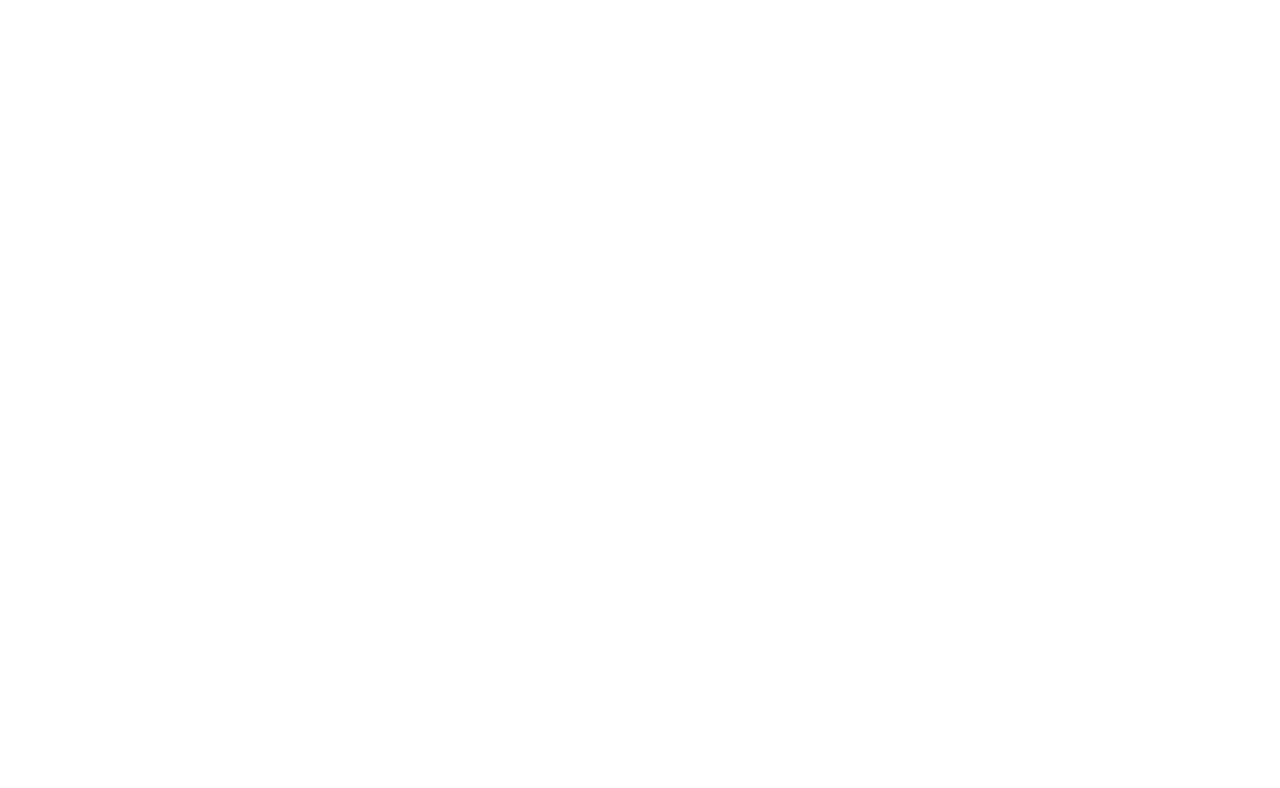
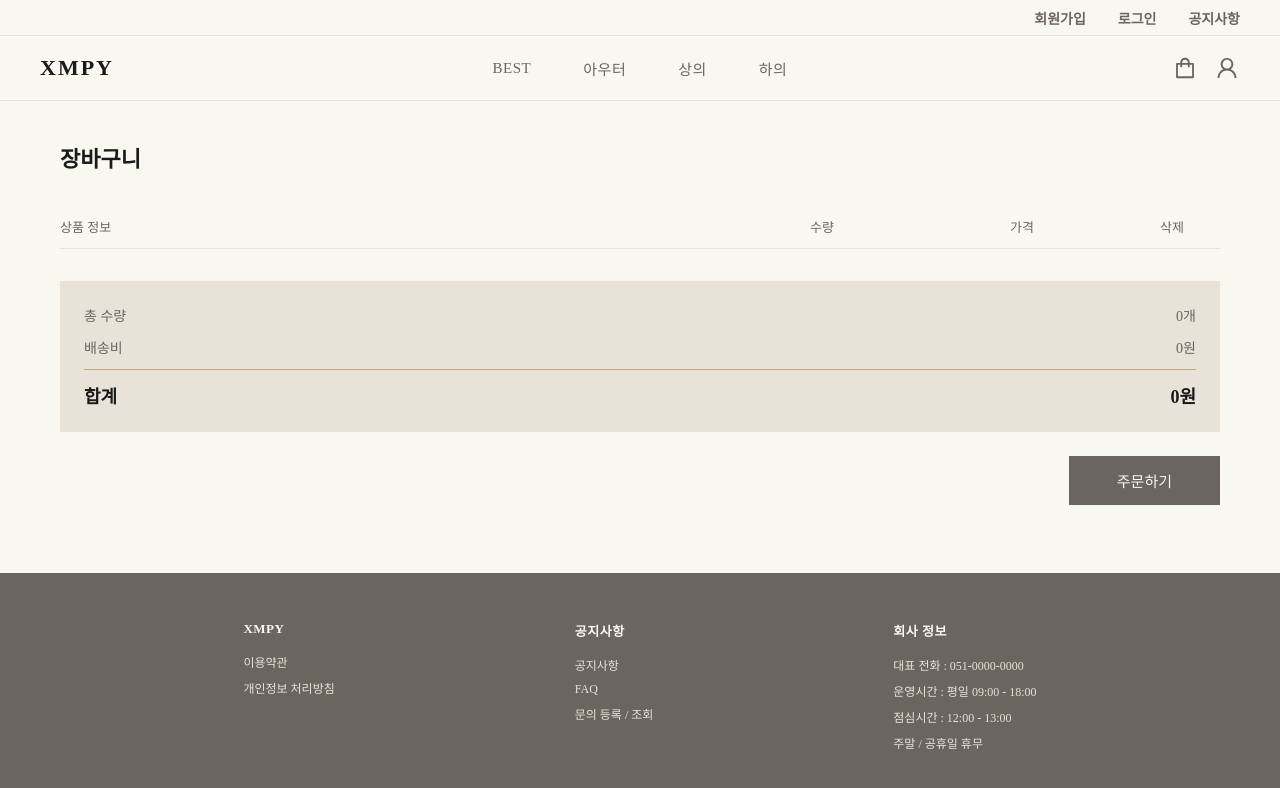
Before and after one commit to XMPY-MALL/XMPY-MALL-FRONT, a React (Vite) app: page /cart in a window 1280 px wide. Before the commit this address had no page. Shown: the top 788 px of the page. Built offline with nearby package versions, Linux system fonts and the light colour scheme.

Commit message:
feat: cartpage

```diff
--- a/src/constants/menu.jsx
+++ b/src/constants/menu.jsx
@@ -1,4 +1,6 @@
+import CartPage from "../pages/CartPage/CartPage";
 import Home from "../pages/Home/Home";
+import PaymentPage from "../pages/PaymentPage/PaymentPage";
 import ProductDetailPage from "../pages/ProductDetailPage/ProductDetailPage";
 import Signin from "../pages/Signin/Signin";
 import Signup from "../pages/Signup/Signup";
@@ -38,4 +40,6 @@
     element: <Signup />,
   },
   { id: "home", path: "/", element: <Home /> },
+  { id: "cart", path: "/cart", element: <CartPage /> },
+  { id: "payment", path: "/payment", element: <PaymentPage /> },
 ];
--- a/src/hooks/useCart.js
+++ b/src/hooks/useCart.js
@@ -1,4 +1,7 @@
-const CART_KEY = "xmpyCart";
+import { useState } from "react";
+
+// hooks/useCart.js
+const CART_KEY = "xmpy_cart";
 
 const getCart = () => {
   try {
@@ -18,17 +21,38 @@
   a.size.id === b.size.id;
 
 export const useCart = () => {
+  const [cartItems, setCartItems] = useState(getCart());
+
+  const sync = (newCart) => {
+    saveCart(newCart);
+    setCartItems(newCart);
+  };
+
   const addToCart = (newItem) => {
-    const cart = getCart();
-    const existIndex = cart.findIndex((item) => isSameItem(item, newItem));
-
+    const existIndex = cartItems.findIndex((item) => isSameItem(item, newItem));
     if (existIndex !== -1) {
-      cart[existIndex].quantity += newItem.quantity;
-      saveCart(cart);
+      const updated = [...cartItems];
+      updated[existIndex].quantity += newItem.quantity;
+      sync(updated);
     } else {
-      saveCart([...cart, newItem]);
+      sync([...cartItems, newItem]);
     }
   };
 
-  return { addToCart };
+  const updateQuantity = (targetItem, delta) => {
+    const updated = cartItems
+      .map((item) =>
+        isSameItem(item, targetItem)
+          ? { ...item, quantity: item.quantity + delta }
+          : item,
+      )
+      .filter((item) => item.quantity > 0);
+    sync(updated);
+  };
+
+  const removeFromCart = (targetItem) => {
+    sync(cartItems.filter((item) => !isSameItem(item, targetItem)));
+  };
+
+  return { cartItems, addToCart, updateQuantity, removeFromCart };
 };
--- a/src/pages/CartPage/CartPage.jsx
+++ b/src/pages/CartPage/CartPage.jsx
@@ -1,5 +1,91 @@
-import React from "react";
+/** @jsxImportSource @emotion/react */
+import { useCart } from "../../hooks/useCart";
+import * as s from "./styles";
+import { FiTrash2 } from "react-icons/fi";
+
+function CartRow({ item, onQuantity, onRemove }) {
+  return (
+    <li css={s.item}>
+      <div css={s.productInfo}>
+        <img src={item.imageUrl} alt={item.productName} css={s.thumbnail} />
+        <div css={s.productText}>
+          <p css={s.productName}>{item.productName}</p>
+          <p css={s.option}>
+            {item.color.label} / {item.size.label}
+          </p>
+        </div>
+      </div>
+
+      <div css={s.quantityControl}>
+        <button css={s.quantityBtn} onClick={() => onQuantity(item, -1)}>
+          −
+        </button>
+        <span css={s.quantityValue}>{item.quantity}</span>
+        <button css={s.quantityBtn} onClick={() => onQuantity(item, 1)}>
+          +
+        </button>
+      </div>
+
+      <span css={s.price}>
+        {(item.price * item.quantity).toLocaleString()}원
+      </span>
+
+      <button css={s.deleteBtn} onClick={() => onRemove(item)}>
+        <FiTrash2 size={18} />
+      </button>
+    </li>
+  );
+}
 
 export default function CartPage() {
-  return <div>CartPage</div>;
+  const { cartItems, updateQuantity, removeFromCart } = useCart();
+
+  const totalQuantity = cartItems.reduce((acc, item) => acc + item.quantity, 0);
+  const totalPrice = cartItems.reduce(
+    (acc, item) => acc + item.price * item.quantity,
+    0,
+  );
+
+  return (
+    <div css={s.container}>
+      <h1 css={s.title}>장바구니</h1>
+
+      <div css={s.tableHeader}>
+        <span>상품 정보</span>
+        <span>수량</span>
+        <span>가격</span>
+        <span>삭제</span>
+      </div>
+
+      <ul css={s.list}>
+        {cartItems.map((item) => (
+          <CartRow
+            key={`${item.productId}-${item.color.id}-${item.size.id}`}
+            item={item}
+            onQuantity={updateQuantity}
+            onRemove={removeFromCart}
+          />
+        ))}
+      </ul>
+
+      <div css={s.summary}>
+        <div css={s.summaryRow}>
+          <span>총 수량</span>
+          <span>{totalQuantity}개</span>
+        </div>
+        <div css={s.summaryRow}>
+          <span>배송비</span>
+          <span>0원</span>
+        </div>
+        <div css={s.summaryTotal}>
+          <span>합계</span>
+          <span>{totalPrice.toLocaleString()}원</span>
+        </div>
+      </div>
+
+      <div css={s.orderButtonWrapper}>
+        <button css={s.orderButton}>주문하기</button>
+      </div>
+    </div>
+  );
 }
--- /dev/null
+++ b/src/pages/CartPage/styles.js
@@ -0,0 +1,164 @@
+import { css } from "@emotion/react";
+import { XMPY_COLORS } from "../../constants/colors";
+
+export const container = css`
+  max-width: 1200px;
+  margin: 0 auto;
+  padding: 40px 20px;
+`;
+
+export const title = css`
+  font-size: 22px;
+  font-weight: 600;
+  color: ${XMPY_COLORS.BLACK};
+  margin-bottom: 32px;
+`;
+
+export const tableHeader = css`
+  display: grid;
+  grid-template-columns: 1fr 200px 150px 60px;
+  padding: 12px 0;
+  border-bottom: 1px solid ${XMPY_COLORS.LIGHT_BEIGE};
+  font-size: 13px;
+  color: ${XMPY_COLORS.GRAY_BROWN};
+`;
+
+export const list = css`
+  list-style: none;
+  padding: 0;
+  margin: 0;
+`;
+
+export const item = css`
+  display: grid;
+  grid-template-columns: 1fr 200px 150px 60px;
+  align-items: center;
+  padding: 20px 0;
+  border-bottom: 1px solid ${XMPY_COLORS.LIGHT_BEIGE};
+`;
+
+export const productInfo = css`
+  display: flex;
+  align-items: center;
+  gap: 16px;
+`;
+
+export const thumbnail = css`
+  width: 80px;
+  height: 80px;
+  object-fit: cover;
+  background: ${XMPY_COLORS.WHITE};
+`;
+
+export const productText = css`
+  display: flex;
+  flex-direction: column;
+  gap: 6px;
+`;
+
+export const productName = css`
+  font-size: 14px;
+  font-weight: 500;
+  color: ${XMPY_COLORS.BLACK};
+  margin: 0;
+`;
+
+export const option = css`
+  font-size: 13px;
+  color: ${XMPY_COLORS.GRAY_BROWN};
+  margin: 0;
+`;
+
+export const quantityControl = css`
+  display: flex;
+  align-items: center;
+  border: 1px solid ${XMPY_COLORS.LIGHT_BEIGE};
+  width: fit-content;
+`;
+
+export const quantityBtn = css`
+  width: 32px;
+  height: 32px;
+  background: none;
+  border: none;
+  cursor: pointer;
+  font-size: 16px;
+  color: ${XMPY_COLORS.BLACK};
+
+  &:hover {
+    background: ${XMPY_COLORS.LIGHT_BEIGE};
+  }
+`;
+
+export const quantityValue = css`
+  width: 36px;
+  text-align: center;
+  font-size: 14px;
+  border-left: 1px solid ${XMPY_COLORS.LIGHT_BEIGE};
+  border-right: 1px solid ${XMPY_COLORS.LIGHT_BEIGE};
+  line-height: 32px;
+`;
+
+export const price = css`
+  font-size: 15px;
+  font-weight: 500;
+  color: ${XMPY_COLORS.BLACK};
+`;
+
+export const deleteBtn = css`
+  background: none;
+  border: none;
+  cursor: pointer;
+  color: ${XMPY_COLORS.GRAY_BROWN};
+
+  &:hover {
+    color: ${XMPY_COLORS.BLACK};
+  }
+`;
+
+export const summary = css`
+  margin-top: 32px;
+  padding: 24px;
+  background: ${XMPY_COLORS.LIGHT_BEIGE};
+  display: flex;
+  flex-direction: column;
+  gap: 12px;
+`;
+
+export const summaryRow = css`
+  display: flex;
+  justify-content: space-between;
+  font-size: 14px;
+  color: ${XMPY_COLORS.GRAY_BROWN};
+`;
+
+export const summaryTotal = css`
+  display: flex;
+  justify-content: space-between;
+  font-size: 18px;
+  font-weight: 700;
+  color: ${XMPY_COLORS.BLACK};
+  padding-top: 12px;
+  border-top: 1px solid ${XMPY_COLORS.BEIGE_BROWN};
+`;
+
+export const orderButtonWrapper = css`
+  display: flex;
+  justify-content: flex-end;
+  margin-top: 24px;
+`;
+
+export const orderButton = css`
+  padding: 14px 48px;
+  background: ${XMPY_COLORS.GRAY_BROWN};
+  color: ${XMPY_COLORS.WHITE};
+  font-size: 15px;
+  font-weight: 500;
+  border: none;
+  cursor: pointer;
+  transition: background 0.2s;
+
+  &:hover {
+    background: ${XMPY_COLORS.BLACK};
+  }
+`;
--- a/src/pages/ProductDetailPage/components/Order/Order.jsx
+++ b/src/pages/ProductDetailPage/components/Order/Order.jsx
@@ -5,7 +5,7 @@
 import * as s from "./styles";
 import { toast } from "react-toastify";
 
-export default function Order({ productName, price, id, best, imageUrls }) {
+export default function Order({ productName, price, id, best, imgUrls }) {
   const { colors, sizes } = useOrder(id);
   const { addToCart } = useCart();
   const { formVal, setFormVal } = useForm({
@@ -44,7 +44,7 @@
       quantity: formVal.quantity,
       productName,
       price,
-      imageUrl: imageUrls[0],
+      imageUrl: imgUrls[0],
     });
 
     toast.success("장바구니에 담기 성공");
```
